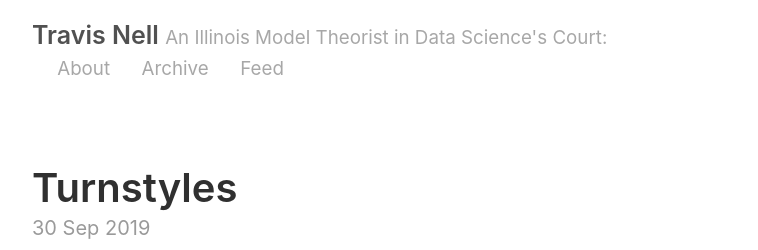
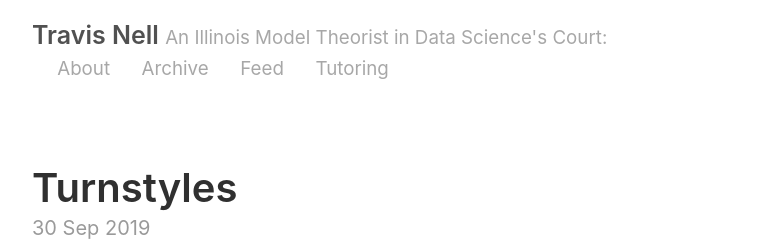
Before and after one commit to redundant/redundant.github.io, a Jekyll site: the page built from index.html, in a window 1280 px wide and 900 px high. Shown: the top 250 px of the window, without its empty margins (258-1016 px from the left). Built offline with Jekyll 4.4.1, drawn with Linux system fonts in a browser that asks for light colours; the list of posts is cut into pages by our own code.

Commit message:
Updating top bar options, i think

```diff
--- a/_config.yml
+++ b/_config.yml
@@ -36,3 +36,4 @@ pages_list:
   About: '/about'
   Archive: '/archive'
   Feed: '/index.html'
+  Tutoring: '/tutoring'
```
